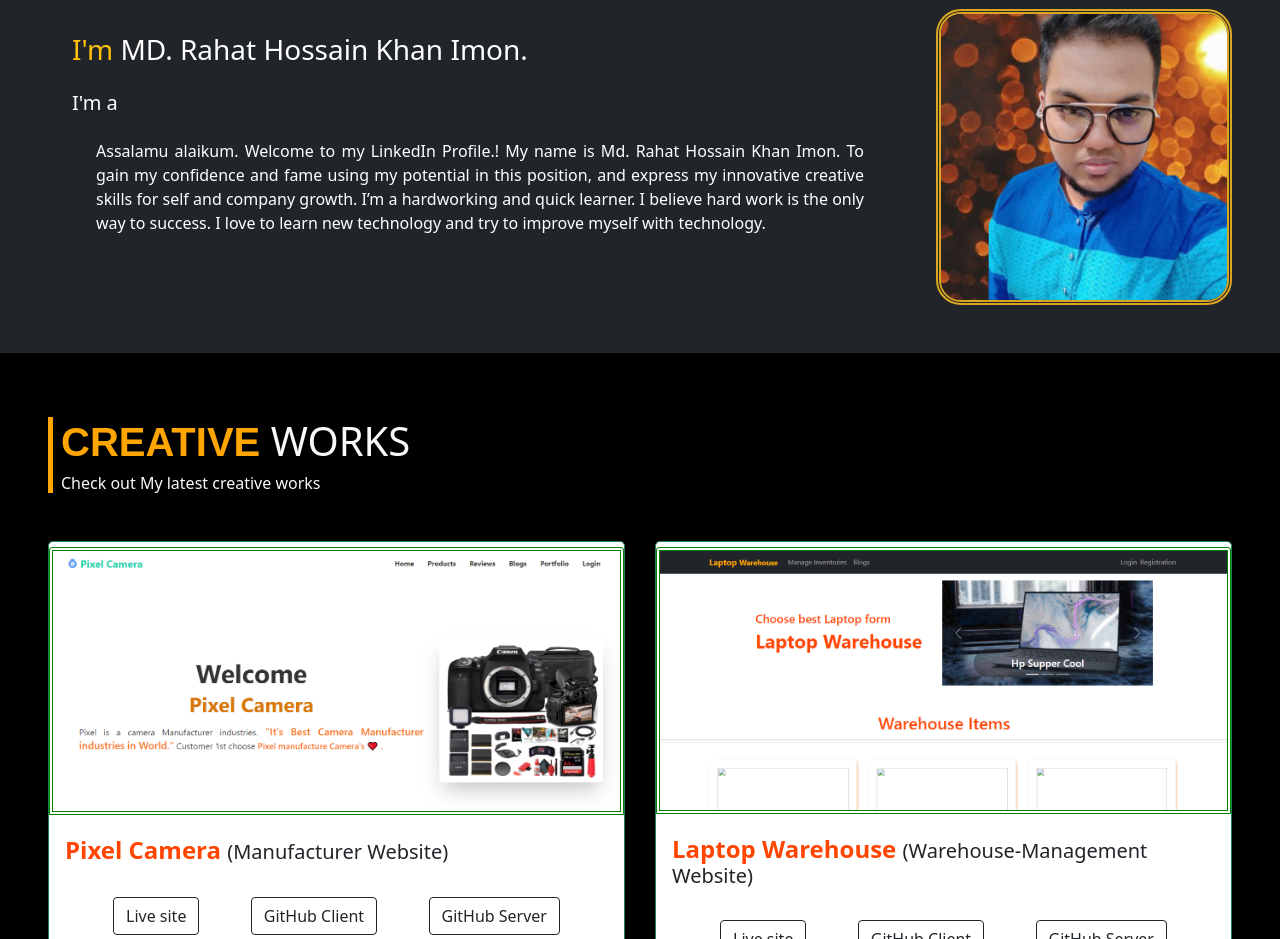
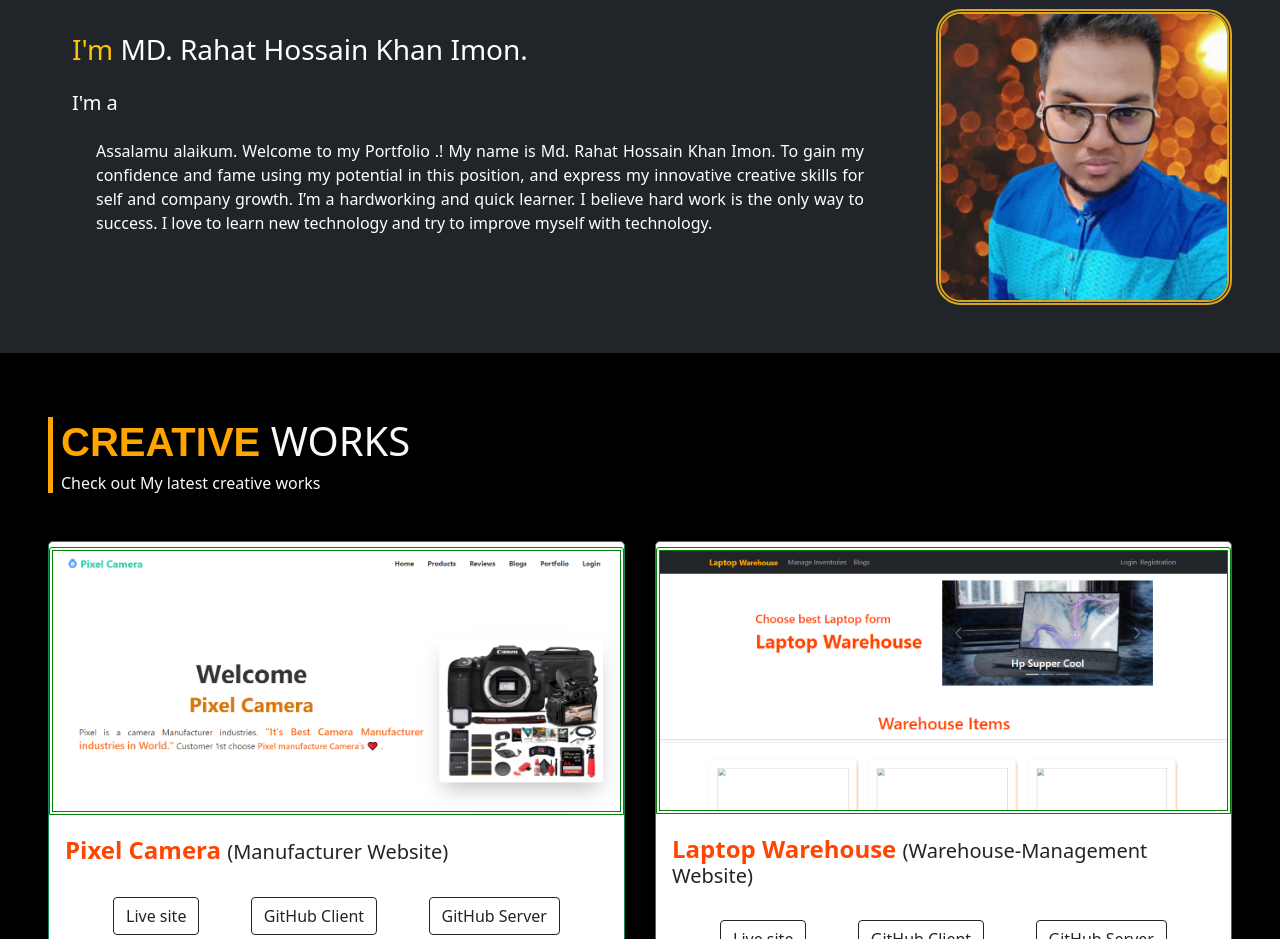
Before and after one commit to rahathossain3/my-portfolio, a React (Create React App) app: page / in a window 1280 px wide. Shown: the part 780-1719 px from the top of the page. Built offline with nearby package versions, Linux system fonts and the light colour scheme.

Commit message:
correction

```diff
--- a/src/Pages/Home/Myself/Myself.js
+++ b/src/Pages/Home/Myself/Myself.js
@@ -35,7 +35,7 @@ const Myself = () => {
 
                     <p className='my-4 fs-6 mx-lg-5 mt-3 pe-lg-4 mx-sm-3 text-align-justify'>
 
-                        Assalamu alaikum. Welcome to my LinkedIn Profile.! My name is Md. Rahat Hossain Khan Imon. To gain my confidence and fame using my potential in this position, and express my innovative creative skills for self and company growth. I’m a hardworking and quick learner. I believe hard work is the only way to success. I love to learn new technology and try to improve myself with technology.
+                        Assalamu alaikum. Welcome to my Portfolio .! My name is Md. Rahat Hossain Khan Imon. To gain my confidence and fame using my potential in this position, and express my innovative creative skills for self and company growth. I’m a hardworking and quick learner. I believe hard work is the only way to success. I love to learn new technology and try to improve myself with technology.
                     </p>
 
                 </div>
```
